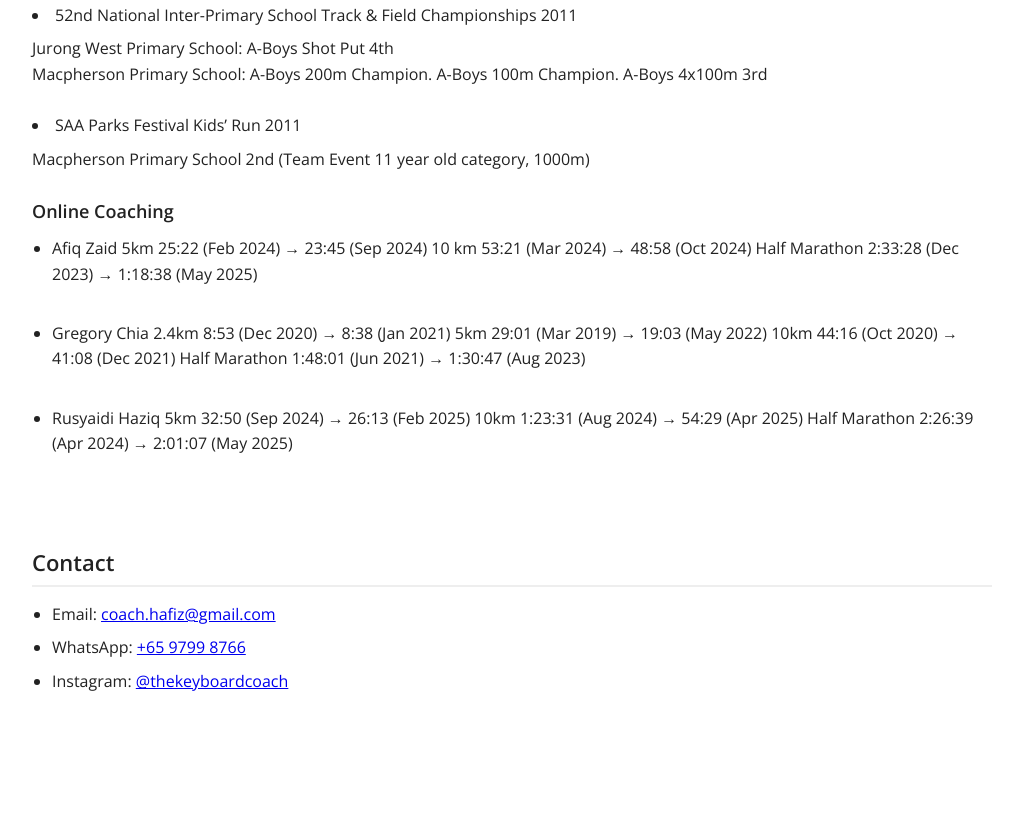
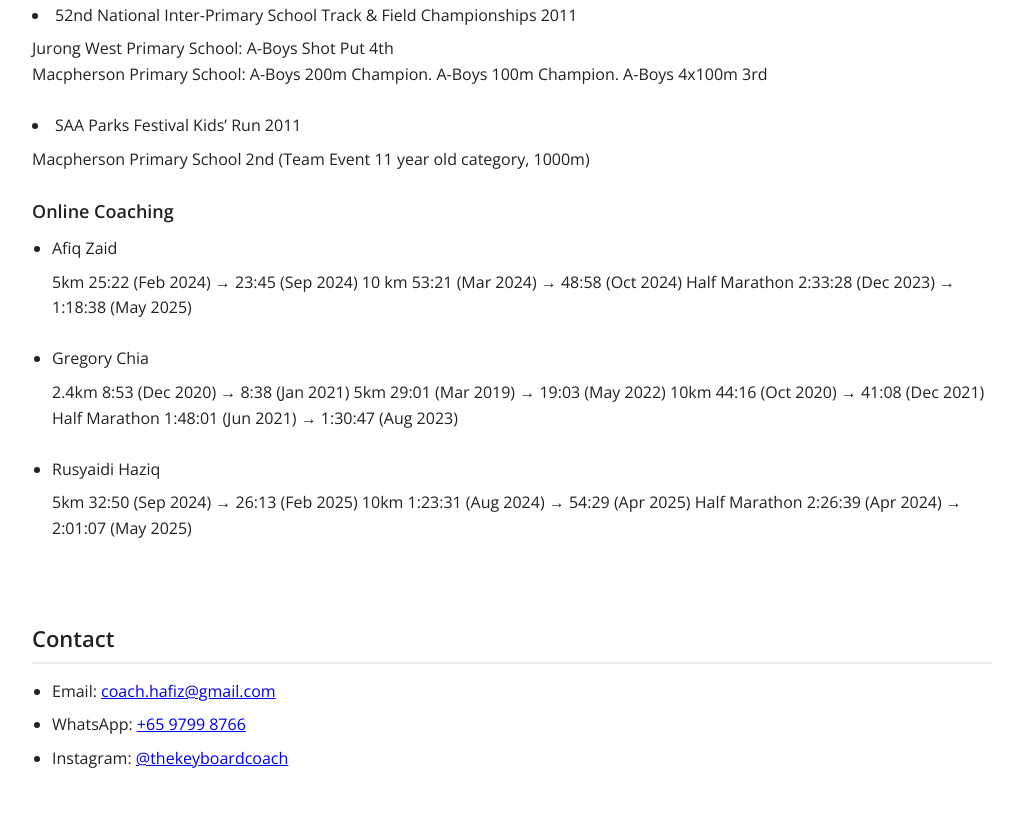
Before and after one commit to coach-hafiz/coach.hafiz, a plain HTML site: page index.html in a window 1280 px wide. Shown: the part 4374-5193 px from the top of the page, without its empty margins (128-1151 px from the left). Before the commit the page ends 5117 px from the top, so only its background shows below. Drawn offline with nearby package versions, Linux system fonts and the light colour scheme.

Commit message:
Update index.html

```diff
--- a/index.html
+++ b/index.html
@@ -289,20 +289,20 @@ Macpherson Primary School 2nd (Team Event 11 year old category, 1000m)
 
   <h3>Online Coaching</h3>
   <ul>
-<li>Afiq Zaid
+<li>Afiq Zaid</li>
 5km 25:22 (Feb 2024) → 23:45 (Sep 2024)
 10 km 53:21 (Mar 2024) → 48:58 (Oct 2024)
 Half Marathon 2:33:28 (Dec 2023) → 1:18:38 (May 2025)
 <br>
 <br>
-<li>Gregory Chia
+<li>Gregory Chia</li>
 2.4km 8:53 (Dec 2020) → 8:38 (Jan 2021)
 5km 29:01 (Mar 2019) → 19:03 (May 2022)
 10km 44:16 (Oct 2020) → 41:08 (Dec 2021)
 Half Marathon 1:48:01 (Jun 2021) → 1:30:47 (Aug 2023)
 <br>
 <br>
-<li>Rusyaidi Haziq
+<li>Rusyaidi Haziq</li>
 5km 32:50 (Sep 2024) → 26:13 (Feb 2025)
 10km 1:23:31 (Aug 2024) → 54:29 (Apr 2025)
 Half Marathon 2:26:39 (Apr 2024) → 2:01:07 (May 2025)
```
